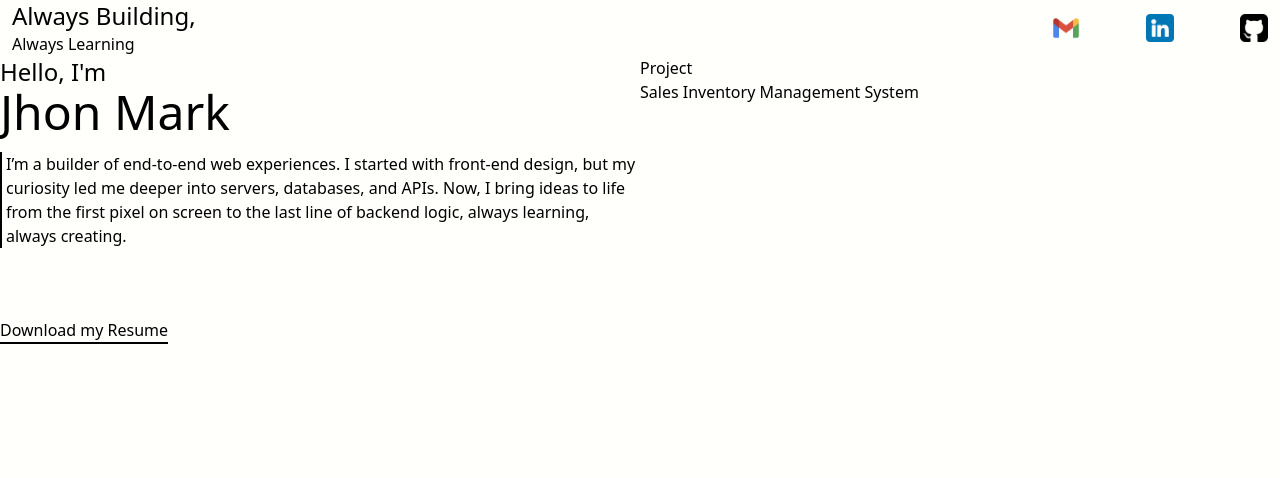
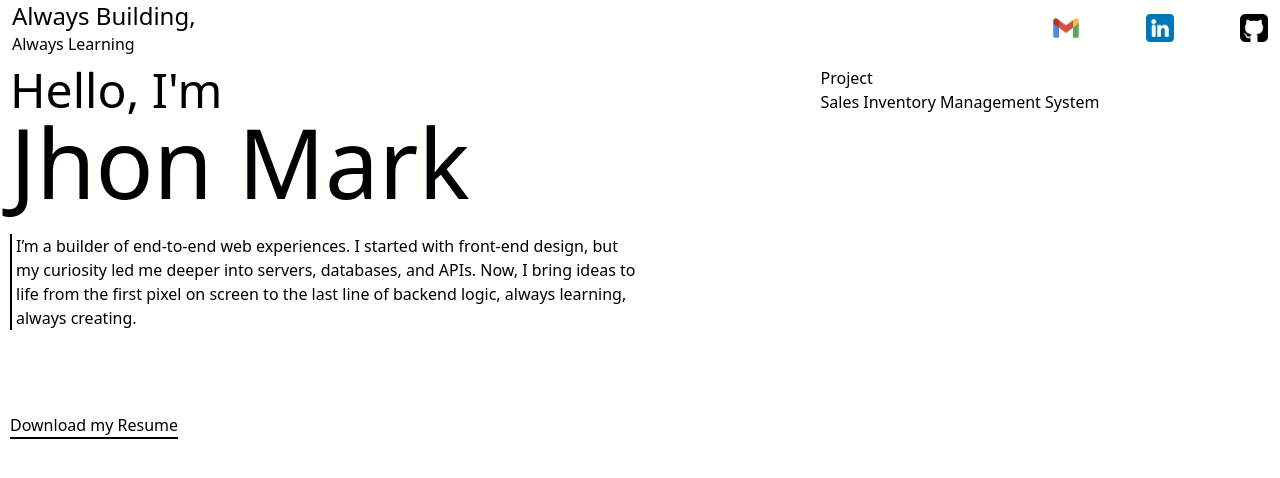
Before and after one commit to MarkRyuo/my_Portfolio, a React (Vite) app: page / in a window 1280 px wide. Shown: the top 478 px of the page. Built offline with nearby package versions, Linux system fonts and the light colour scheme.

Commit message:
Subject: Update

```diff
--- a/src/App.jsx
+++ b/src/App.jsx
@@ -7,15 +7,15 @@ import SocialCompts from "./components/socialCompts";
 function App() {
   return (
     <>
-      <main className="bg-[#FFFFFC]">
+      <main className="bg-[#FFFFFC] h-screen">
         <nav className="mx-auto w-auto max-w-7xl">
           <NavCompts largeText="Always Building," smallText="Always Learning" />
         </nav>
-        <div className="hero-container grid grid-row-2 lg:grid-cols-2">
+        <div className="mx-auto w-auto max-w-7xl grid grid-row-2 lg:grid-cols-2 py-2.5 justify-items-center">
           <section className="">
             <LeftHero />
           </section>
-          <section className="h-screen">
+          <section className="">
             <RightHero />
           </section>
         </div>
--- a/src/components/leftHeroCompts.jsx
+++ b/src/components/leftHeroCompts.jsx
@@ -1,12 +1,12 @@
 function LeftHero() {
   return (
     <div className="grid grid-rows-3">
-      <div>
-        <p className="text-2xl">Hello, I'm</p>
-        <p className="text-5xl">Jhon Mark</p>
+      <div className="w-full h-full pl-2.5 flex flex-col justify-center">
+        <p className="text-2xl lg:text-5xl">Hello, I'm</p>
+        <p className="text-5xl lg:text-8xl">Jhon Mark</p>
       </div>
 
-      <div>
+      <div className="w-full h-full pl-2.5 flex items-center">
         <p className="text-base border-l-2 px-1">
           I’m a builder of end-to-end web experiences. I started with front-end
           design, but my curiosity led me deeper into servers, databases, and
@@ -15,7 +15,7 @@ function LeftHero() {
         </p>
       </div>
 
-      <div className="flex items-end">
+      <div className="flex items-center pl-2.5">
         <a href="" className="text-base border-b-2">
             Download my Resume
         </a>
```
